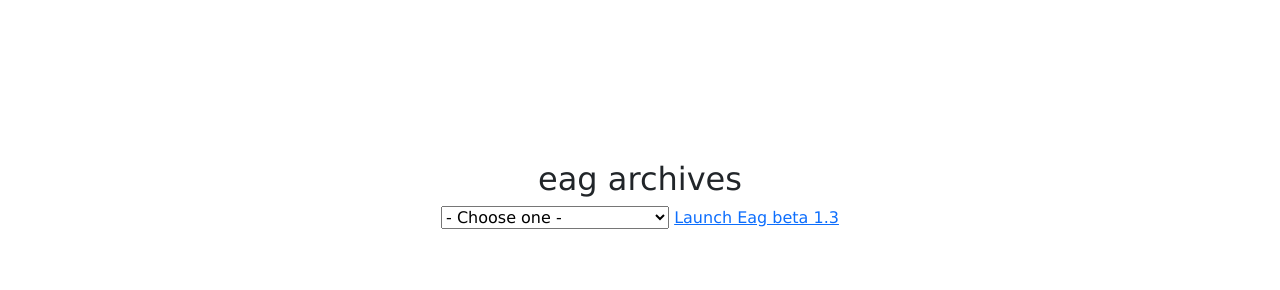
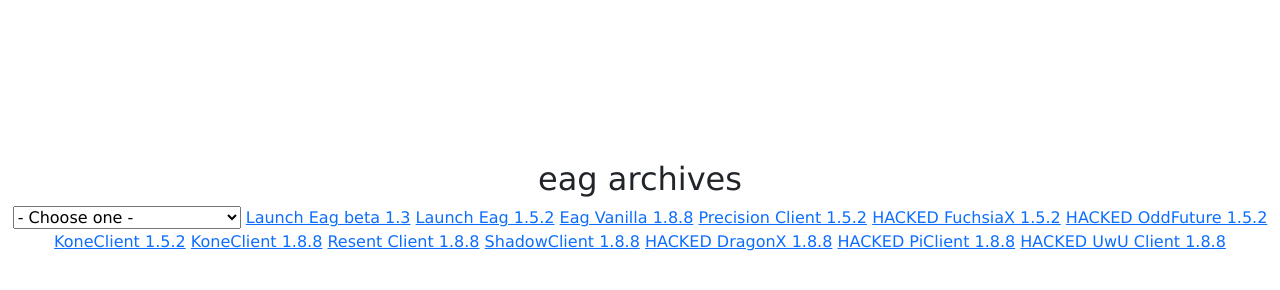
Before and after one commit to TwoMuchNerdo/twomuchnerdo.github.io, a plain HTML site: page index.html in a window 1280 px wide. Drawn offline with nearby package versions, Linux system fonts and the light colour scheme.

Commit message:
Update index.html

```diff
--- a/index.html
+++ b/index.html
@@ -32,7 +32,7 @@
 <h2>eag archives</h2>
     <select id="clients">
       <option selected>- Choose one -</option>
-      <option href="clients/eag_beta_1.3/index.html">Eag Vanilla beta 1.3</option>
+      <option href="/clients/eag_beta_1.3/index.html">Eag Vanilla beta 1.3</option>
       <option href="/clients/eag_1.5.2/index.html">Eag Vanilla 1.5.2</option>
       <option href="/clients/eag_1.8.8/index.html">Eag Vanilla 1.8.8</option>
       <option href="/clients/precision_client_1.5.2/index.html">Precision Client 1.5.2</option>
@@ -46,7 +46,19 @@
       <option href="/clients/piclient_1.8.8/index.html">HACKED PiClient 1.8.8</option>
       <option href="/clients/uwu_client_1.8.8/index.html">HACKED UwU Client 1.8.8</option>
     </select>
-    <a href="clients/eag_beta_1.3/index.html">Launch Eag beta 1.3</a>
+    <a href="/clients/eag_beta_1.3/index.html">Launch Eag beta 1.3</a>
+    <a href="/clients/eag_1.5.2/index.html">Launch Eag 1.5.2</a>
+    <a href="/clients/eag_1.8.8/index.html">Eag Vanilla 1.8.8</a>
+    <a href="/clients/precision_client_1.5.2/index.html">Precision Client 1.5.2</a>
+    <a href="/clients/fuchsiax_1.5.2/index.html">HACKED FuchsiaX 1.5.2</a>
+    <a href="/clients/oddfuture_1.5.2/index.html">HACKED OddFuture 1.5.2</a>
+    <a href="/clients/koneclient_1.5.2/index.html">KoneClient 1.5.2</a>
+    <a href="/clients/koneclient_1.8.8/index.html">KoneClient 1.8.8</a>
+    <a href="/clients/resent_client_1.8.8/index.html">Resent Client 1.8.8</a>
+    <a href="/clients/shadowclient_1.8.8/index.html">ShadowClient 1.8.8</a>
+    <a href="/clients/dragonx_1.8.8/index.html">HACKED DragonX 1.8.8</a>
+    <a href="/clients/piclient_1.8.8/index.html">HACKED PiClient 1.8.8</a>
+    <a href="/clients/uwu_client_1.8.8/index.html">HACKED UwU Client 1.8.8</a>
   </div>
   </body>
   </body>
```
